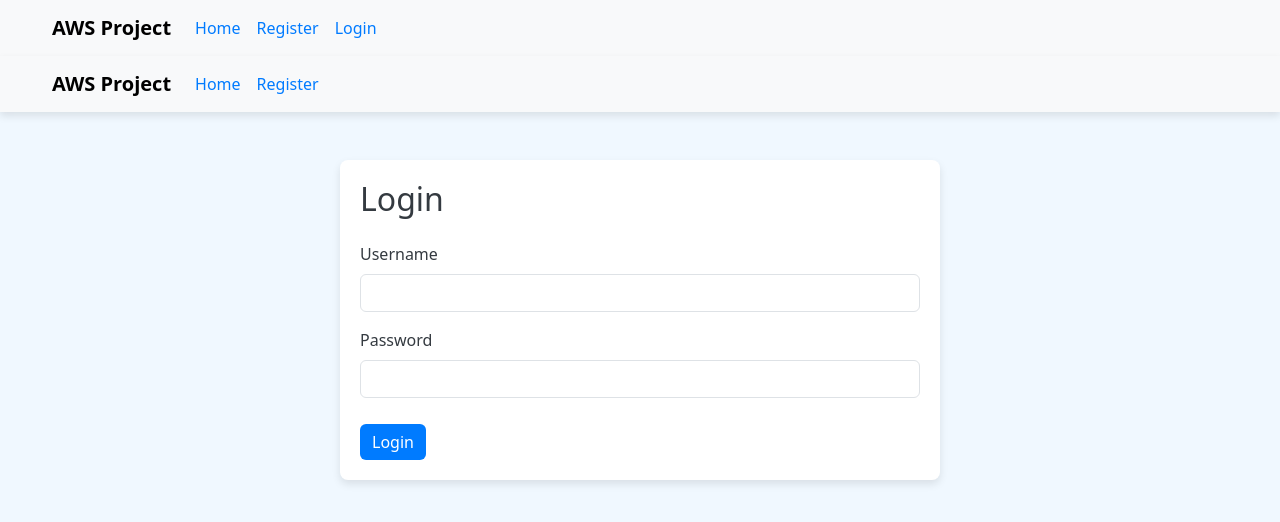
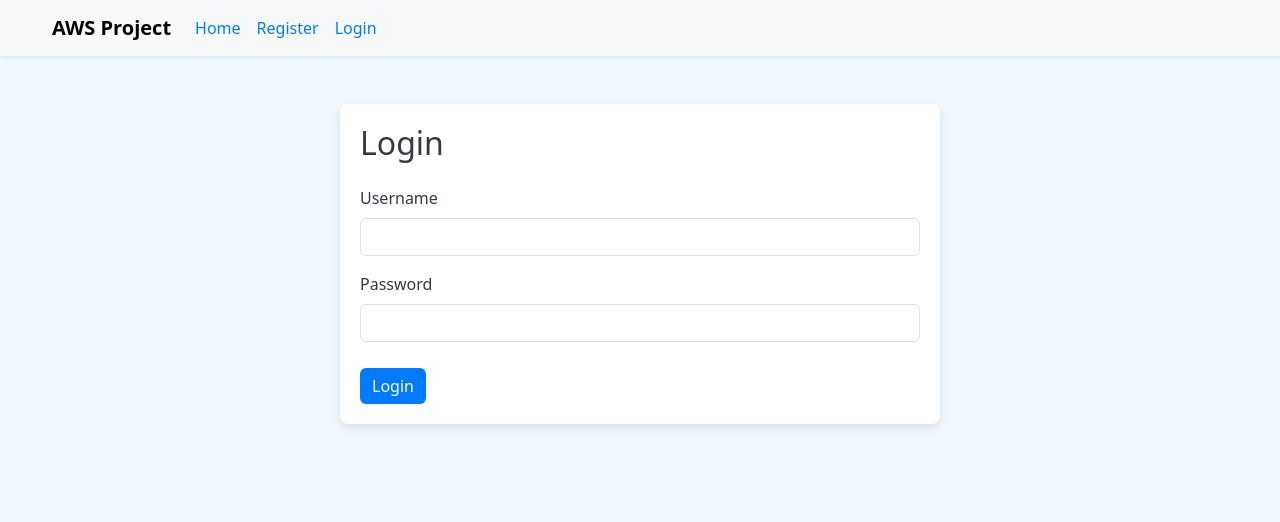
Before and after one commit to alessandromagnani17/osteoarthritis-project, a Vue app in the folder frontend/my-vue-app/: page /login in a window 1280 px wide. Shown: the top 522 px of the page. Built offline with nearby package versions, Linux system fonts and the light colour scheme.

Commit message:
Remove unnecessary navbar

```diff
--- a/frontend/my-vue-app/src/axiosConfig.js
+++ b/frontend/my-vue-app/src/axiosConfig.js
@@ -1,9 +1,7 @@
-import axios from 'axios';
 
-// Imposta l'URL base per la tua API
-axios.defaults.baseURL = 'http://<ngrok-url>'; // Sostituisci <ngrok-url> con l'URL di ngrok
+        import axios from 'axios';
 
-// Aggiungi l'intestazione ngrok-skip-browser-warning a tutte le richieste
-axios.defaults.headers.common['ngrok-skip-browser-warning'] = 'any-value';
+        axios.defaults.baseURL = '[object Object]';
+        axios.defaults.headers.common['ngrok-skip-browser-warning'] = 'any-value';
 
-export default axios;
+        export default axios;
--- a/frontend/my-vue-app/src/components/UserLogin.vue
+++ b/frontend/my-vue-app/src/components/UserLogin.vue
@@ -1,20 +1,5 @@
 <template>
     <div class="login">
-      <nav class="navbar navbar-expand-lg navbar-light bg-light">
-        <div class="container-fluid">
-          <a class="navbar-brand" href="#">AWS Project</a>
-          <div class="collapse navbar-collapse" id="navbarNav">
-            <ul class="navbar-nav ml-auto">
-              <li class="nav-item">
-                <router-link to="/" class="nav-link">Home</router-link>
-              </li>
-              <li class="nav-item">
-                <router-link to="/register" class="nav-link">Register</router-link>
-              </li>
-            </ul>
-          </div>
-        </div>
-      </nav>
       <div class="container mt-5">
         <h2 class="mb-4">Login</h2>
         <form @submit.prevent="onSubmit" class="needs-validation" novalidate>
@@ -51,7 +36,11 @@
 
       const onSubmit = async () => {
         try {
-          const response = await axios.post('http://localhost:3000/api/login', form.value);
+          const response = await axios.post('http://localhost:3000/api/login', form.value, {
+            headers: {
+              'ngrok-skip-browser-warning': '69420'
+            }
+          });
           if (response.status === 200) {
             alert('Login successful');
             router.push({ name: 'Welcome', query: { username: form.value.username } });
@@ -109,17 +98,4 @@
   .btn:hover {
     background-color: #0056b3;
   }
-
-  .navbar {
-    box-shadow: 0 4px 8px rgba(0, 0, 0, 0.1);
-  }
-
-  .nav-link {
-    font-size: 1rem;
-    color: #007bff !important;
-  }
-
-  .nav-link:hover {
-    color: #0056b3 !important;
-  }
   </style>
--- a/frontend/my-vue-app/src/components/UserRegister.vue
+++ b/frontend/my-vue-app/src/components/UserRegister.vue
@@ -1,20 +1,5 @@
 <template>
   <div class="register">
-    <nav class="navbar navbar-expand-lg navbar-light bg-light">
-      <div class="container-fluid">
-        <a class="navbar-brand" href="#">AWS Project</a>
-        <div class="collapse navbar-collapse" id="navbarNav">
-          <ul class="navbar-nav ml-auto">
-            <li class="nav-item">
-              <router-link to="/" class="nav-link">Home</router-link>
-            </li>
-            <li class="nav-item">
-              <router-link to="/login" class="nav-link">Login</router-link>
-            </li>
-          </ul>
-        </div>
-      </div>
-    </nav>
     <div class="container mt-5">
       <h2 class="mb-4">Register</h2>
       <form @submit.prevent="onSubmit" class="needs-validation" novalidate>
@@ -57,7 +42,11 @@ export default {
 
     const onSubmit = async () => {
       try {
-        const response = await axios.post('http://localhost:3000/api/users/register', form.value);
+        const response = await axios.post('http://localhost:3000/api/users/register', form.value, {
+          headers: {
+            'ngrok-skip-browser-warning': '69420'
+          }
+        });
         alert('Registration successful');
         console.log('User registered:', response.data);
         form.value = { username: '', name: '', password: '' };
--- a/frontend/my-vue-app/src/components/WelcomePage.vue
+++ b/frontend/my-vue-app/src/components/WelcomePage.vue
@@ -1,23 +1,5 @@
 <template>
     <div class="welcome">
-      <nav class="navbar navbar-expand-lg navbar-light bg-light">
-        <div class="container-fluid">
-          <a class="navbar-brand" href="#">AWS Project</a>
-          <div class="collapse navbar-collapse" id="navbarNav">
-            <ul class="navbar-nav ml-auto">
-              <li class="nav-item">
-                <router-link to="/" class="nav-link">Home</router-link>
-              </li>
-              <li class="nav-item">
-                <router-link to="/register" class="nav-link">Register</router-link>
-              </li>
-              <li class="nav-item">
-                <router-link to="/login" class="nav-link">Login</router-link>
-              </li>
-            </ul>
-          </div>
-        </div>
-      </nav>
       <div class="container mt-5 text-center">
         <h2>Welcome, {{ username }}!</h2>
         <p>You have successfully logged in.</p>
```
Also changed, not shown: frontend/my-vue-app/start-frontend.js (+26 -27 lines), 1 other file (tests, documents, lock files or other folders).
